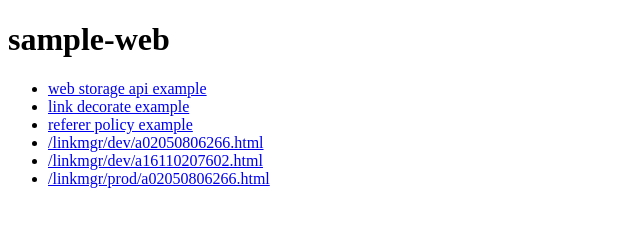
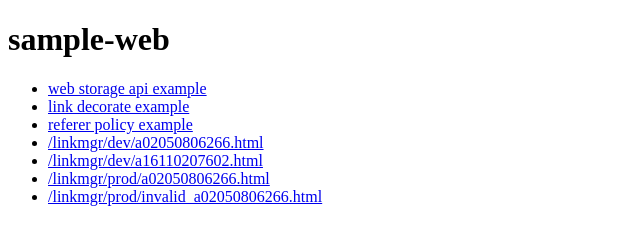
Before and after one commit to fancs-r-yamashiro/sample-web, a website: page docs/index.html in a window 1280 px wide. Shown: the whole page, without its empty margins (0-640 px from the left). Drawn offline with Linux system fonts and the light colour scheme.

Commit message:
Update index.html

```diff
--- a/docs/index.html
+++ b/docs/index.html
@@ -19,6 +19,7 @@
       <li><a href="./linkmgr/dev/a16110207602.html">/linkmgr/dev/a16110207602.html</a></li>
       <!-- linkmgr prod -->
       <li><a href="./linkmgr/prod/a02050806266.html">/linkmgr/prod/a02050806266.html</a></li>
+      <li><a href="./linkmgr/prod/invalid_a02050806266.html">/linkmgr/prod/invalid_a02050806266.html</a></li>
     </ul>
   </div>
 </body>
```
